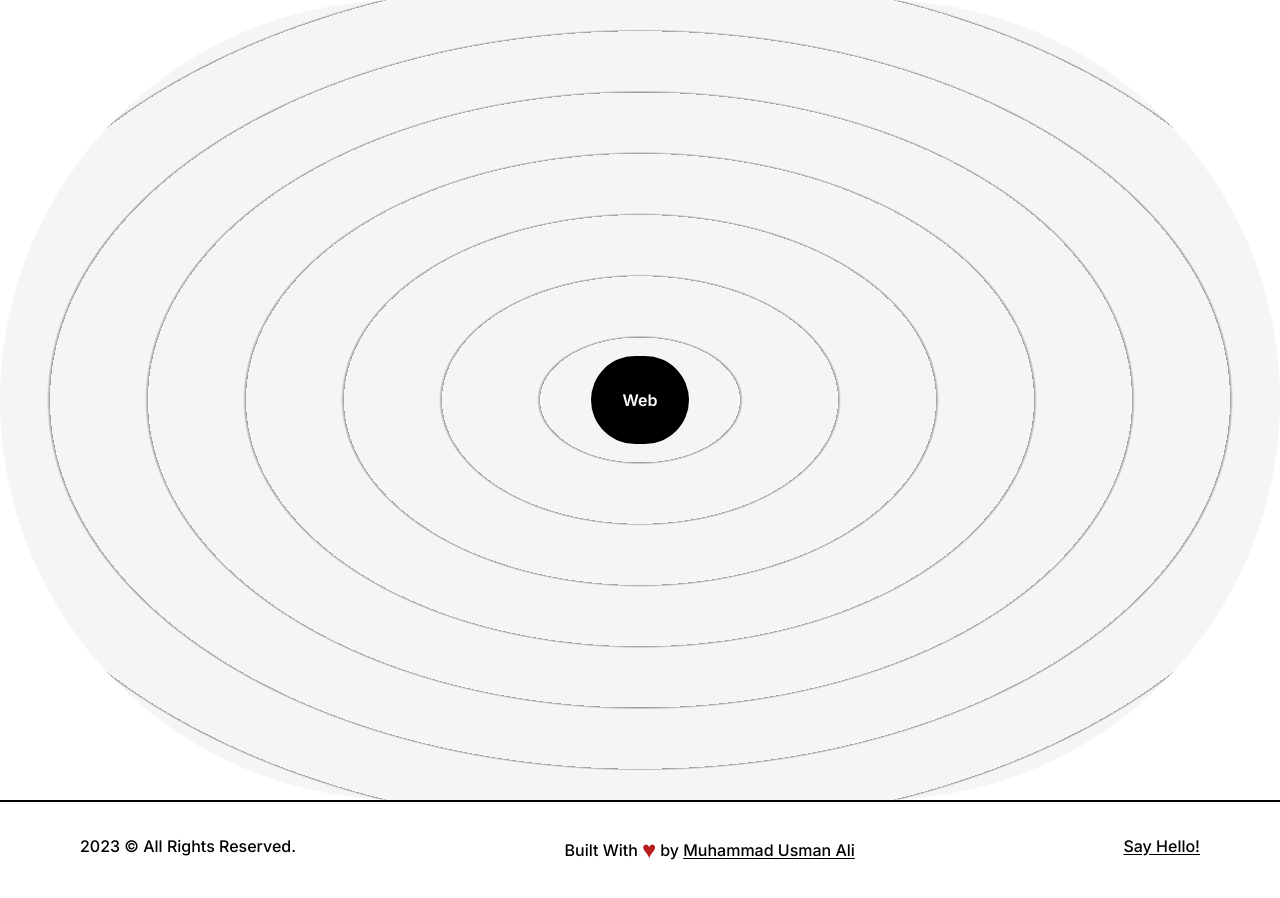
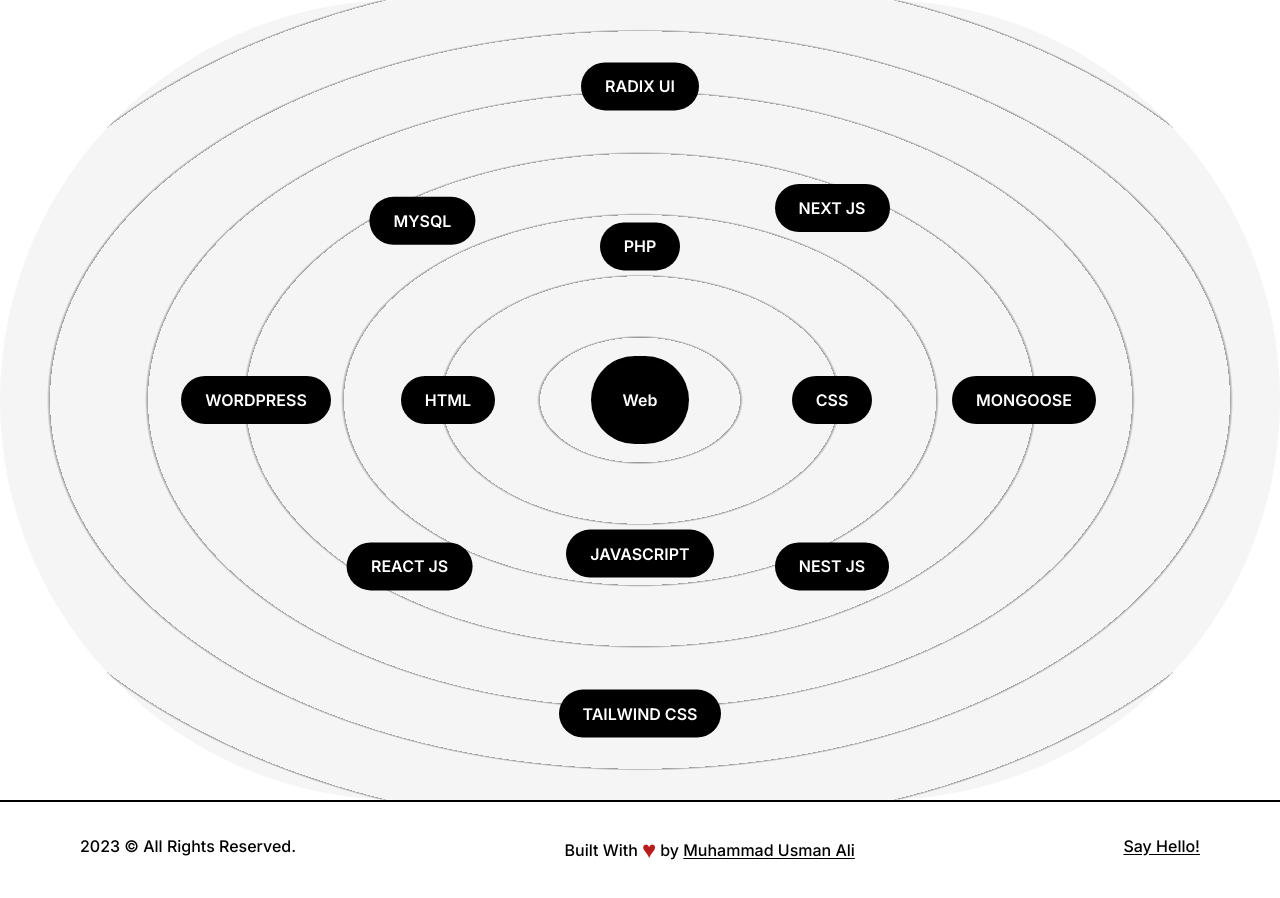
Before and after one commit to M-UsmanAli/my-portfolio, a Next.js app: page /about in a window 1280 px wide. Shown: the part 1012-1910 px from the top of the page. Built offline with nearby package versions, Linux system fonts and the light colour scheme.

Commit message:
created skills

```diff
--- a/app/about/_components/Skills.tsx
+++ b/app/about/_components/Skills.tsx
@@ -1,19 +1,49 @@
 'use client'
 import React from 'react'
-import {motion} from 'framer-motion';
+import { motion } from 'framer-motion';
+
+
 const Skills = () => {
+
   return (
     <>
       <h2 className='font-bold text-8xl mt-44 w-full text-center'>Skills</h2>
       <div className='w-full h-screen relative flex items-center justify-center rounded-full bg-circularLight'>
         <motion.div className='flex items-center justify-center rounded-full font-semibold bg-black
-       text-white p-8 shadow-black' whileHover={{scale:1.05}}>
+       text-white p-8 shadow-black' whileHover={{ scale: 1.05 }}>
           Web
         </motion.div>
-
+        <Skill name="HTML" x="-15vw" y="0vw"/>
+        <Skill name="CSS" x="15vw" y="0vw"/>
+        <Skill name="PHP" x="0vw" y="-12vw"/>
+        <Skill name="JAVASCRIPT" x="0vw" y="12vw"/>
+        <Skill name="REACT JS" x="-18vw" y="13vw"/>
+        <Skill name="NEXT JS" x="15vw" y="-15vw"/>
+        <Skill name="NEST JS" x="15vw" y="13vw"/>
+        <Skill name="MYSQL" x="-17vw" y="-14vw"/>
+        <Skill name="WORDPRESS" x="-30vw" y="0vw"/>
+        <Skill name="MONGOOSE" x="30vw" y="0vw"/>
+        <Skill name="TAILWIND CSS" x="0vw" y="24.5vw"/>
+        <Skill name="RADIX UI" x="0vw" y="-24.5vw"/>
       </div>
     </>
   )
 }
 
 export default Skills
+
+interface SkillProps{
+  name:String,
+  x:any,
+  y:any
+}
+
+const Skill: React.FC<SkillProps> = ({ name, x, y }) => {
+  return (
+    <motion.div className='flex items-center justify-center rounded-full font-semibold bg-black
+    text-white p-8 shadow-black py-3 px-6 absolute' whileHover={{ scale: 1.05 }}
+    initial={{x:0,y:0}} whileInView={{x:x,y:y}} transition={{duration:1.5}} viewport={{once:true}}>
+    {name}
+    </motion.div>
+  );
+}
```
Lines whose indentation alone changed are shown as unchanged.
